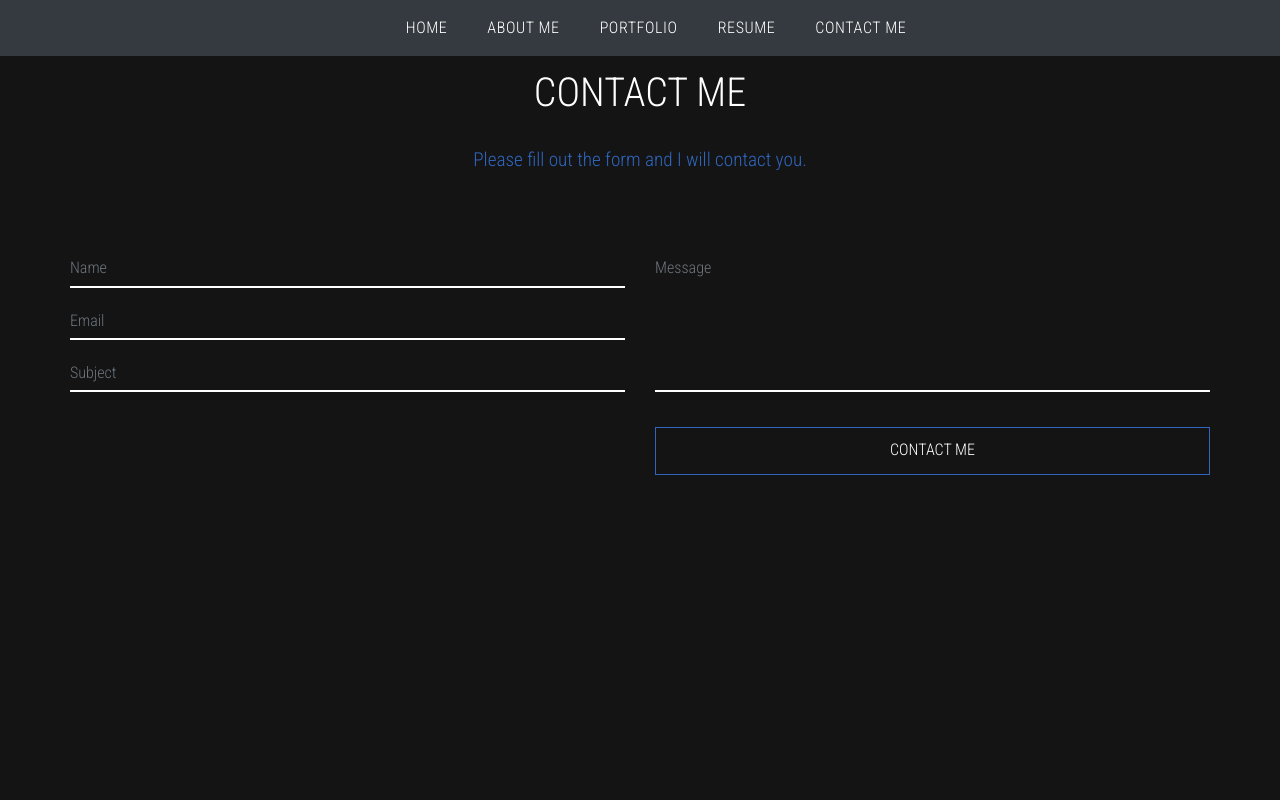
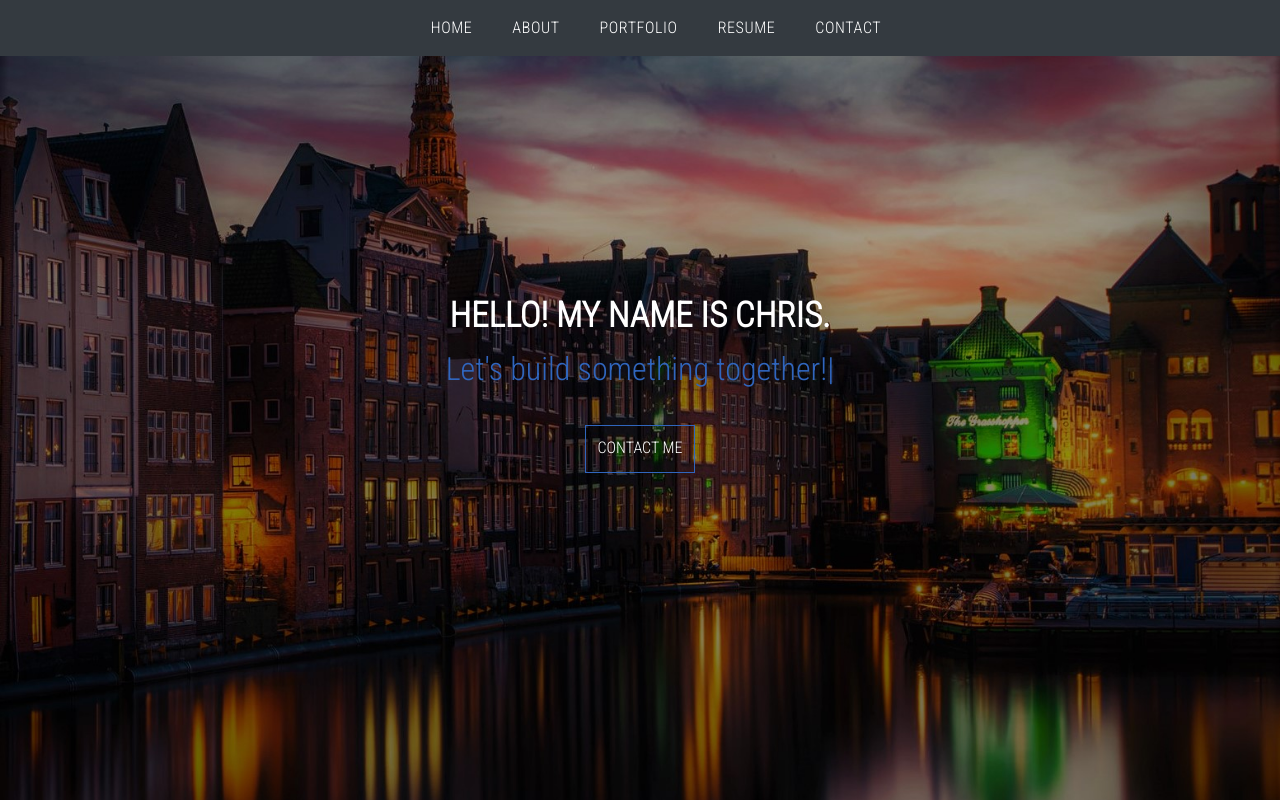
Before and after one commit to chris6661/chrutkay-portfolio, a React (Create React App) app: page /contact in a window 1280 px wide. Built offline with nearby package versions, Linux system fonts and the light colour scheme.

Commit message:
removing router while styling and reworking, possibly staying gone, who knows

```diff
--- a/src/App.js
+++ b/src/App.js
@@ -7,25 +7,31 @@ import Portfolio from './components/Portfolio';
 import Resume from './components/Resume';
 import Contact from './components/Contact';
 import Footer from './components/Footer';
-import { BrowserRouter as Router, Route } from 'react-router-dom';
+// import { BrowserRouter as Router, Route } from 'react-router-dom';
 // import "normalize-css";
 function App() {
   return (
     <>
 
-    <Router>
+    {/* <Router> */}
 
     <div>
     <Navbar />
     <div className ="app-container">
 
-    <Route exact path = '/' component = {Home} />
+    <Home />
+    <AboutMe />
+    <Portfolio />
+    <Resume />
+    <Contact />
+
+    {/* <Route exact path = '/' component = {Home} />
     <Route exact path = "/about" component = {AboutMe} />
 
     <Route exact path = "/portfolio" component = {Portfolio} />
     <Route exact path = "/resume" component = {Resume} />
 
-    <Route exact path = "/contact" component = {Contact} />
+    <Route exact path = "/contact" component = {Contact} /> */}
 
     </div>
 
@@ -33,7 +39,7 @@ function App() {
 
     </div>
 
-    </Router>
+    {/* </Router> */}
     </>
   );
 }
--- a/src/components/Footer.js
+++ b/src/components/Footer.js
@@ -1,5 +1,5 @@
 import React from 'react';
-import {Link} from 'react-router-dom';
+// import {Link} from 'react-router-dom';
 import {
     FacebookShareButton,
     TwitterShareButton,
@@ -28,19 +28,25 @@ const Footer = () => {
                     <div className = "col-lg-3 col-md-2 col-sm-6">
                         <div className = 'row'>
                             <div className = 'col'>
-                            <Link  to = "/" className="footer-nav" href="/#">Home <span className="sr-only">(current)</span></Link>
+                            {/* <Link  to = "/" className="footer-nav" href="/#">Home <span className="sr-only">(current)</span></Link> */}
+                            <a href="/#" className="footer-nav">Home</a>
                                 <br/>
-                                <Link to = "/about"  className="footer-nav" >About Me</Link>
+                                {/* <Link to = "/about"  className="footer-nav" >About Me</Link> */}
+                                <a href="/#" className="footer-nav">About Me</a>
                                 <br/>
                                 {/* <a href={'skills'}className = 'footer-nav'>Skills</a> */}
+
                             </div>
 
                             <div className = 'col'>
-                            <Link  to = "portfolio"  className="footer-nav" href="/#">Portfolio</Link>
+                            {/* <Link  to = "portfolio"  className="footer-nav" href="/#">Portfolio</Link> */}
+                            <a href="/#" className="footer-nav">Portfolio</a>
                                 <br/>
-                                <Link to  = "resume" className="footer-nav" href="#">Resume</Link>
+                                {/* <Link to  = "resume" className="footer-nav" href="#">Resume</Link> */}
+                                <a href="/#" className="footer-nav">Resume</a>
                                 <br/>
-                                <Link  to = "contact"  className="footer-nav" href="/#">Contact</Link>
+                                {/* <Link  to = "contact"  className="footer-nav" href="/#">Contact</Link> */}
+                                <a href="/#" className="footer-nav">Contact</a>
                                 {/* <a href={'Experience'} className = 'footer-nav'>Experience</a> */}
                                 <br/>
 
@@ -78,7 +84,7 @@ const Footer = () => {
                     </div>
                     <p className = 'pt-3 text-center'>
                         Copyright&copy;
-                        {new Date().getFullYear()}&nbsp; All Rights Reserved
+                        {new Date().getFullYear()}&nbsp;
                     </p>
                 </div>
             </div>
--- a/src/components/Home.js
+++ b/src/components/Home.js
@@ -1,6 +1,6 @@
 import React from 'react';
 import Type from 'react-typed';
-import {Link} from 'react-router-dom';
+// import {Link} from 'react-router-dom';
 
 const Home = () => {
     return (
@@ -14,7 +14,8 @@ const Home = () => {
                 backSpeed={60}
                 loop
                 />
-                <Link  to = "contact"  className="btn-contact" id="nav-link" href="#">Contact Me</Link>
+                {/* <Link  to = "contact"  className="btn-contact" id="nav-link" href="#">Contact Me</Link> */}
+                <a href = "/#" className="btn-contact">Contact Me</a>
             </div>
 
         </div>
--- a/src/components/Navbar.js
+++ b/src/components/Navbar.js
@@ -1,5 +1,5 @@
 import React from 'react'
-import {Link} from 'react-router-dom';
+// import {Link} from 'react-router-dom';
 //REACTFONT awesome
 import { FontAwesomeIcon } from "@fortawesome/react-fontawesome";
 import { faBars } from "@fortawesome/free-solid-svg-icons";
@@ -19,23 +19,28 @@ const Navbar = () => {
           <ul className="navbar-nav m-auto">
 
             <li className="nav-item active">
-              <Link  to = "/" className="nav-link" href="/#">Home <span className="sr-only">(current)</span></Link>
+              <a href = "home" className = "nav-link">Home</a>
+              {/* <Link  to = "/" className="nav-link" href="/#">Home <span className="sr-only">(current)</span></Link> */}
             </li>
 
             <li className="nav-item">
-              <Link to = "/about"  className="nav-link" >About Me</Link>
+              <a href = "about" className = "nav-link">About</a>
+              {/* <Link to = "/about"  className="nav-link" >About Me</Link> */}
             </li>
 
             <li className="nav-item">
-              <Link  to = "portfolio"  className="nav-link" href="/#">Portfolio</Link>
+              <a href = "#portfolio" className = "nav-link">Portfolio</a>
+              {/* <Link  to = "portfolio"  className="nav-link" href="/#">Portfolio</Link> */}
             </li>
 
             <li className="nav-item">
-              <Link to  = "resume" className="nav-link" href="#">Resume</Link>
+              <a href = "resume" className = "nav-link">Resume</a>
+              {/* <Link to  = "resume" className="nav-link" href="#">Resume</Link> */}
             </li>
 
             <li className="nav-item">
-              <Link  to = "contact"  className="nav-link" href="/#">Contact Me</Link>
+              <a href = "contact" className = "nav-link">Contact</a>
+              {/* <Link  to = "contact"  className="nav-link" href="/#">Contact Me</Link> */}
             </li>
 
           </ul>
```
